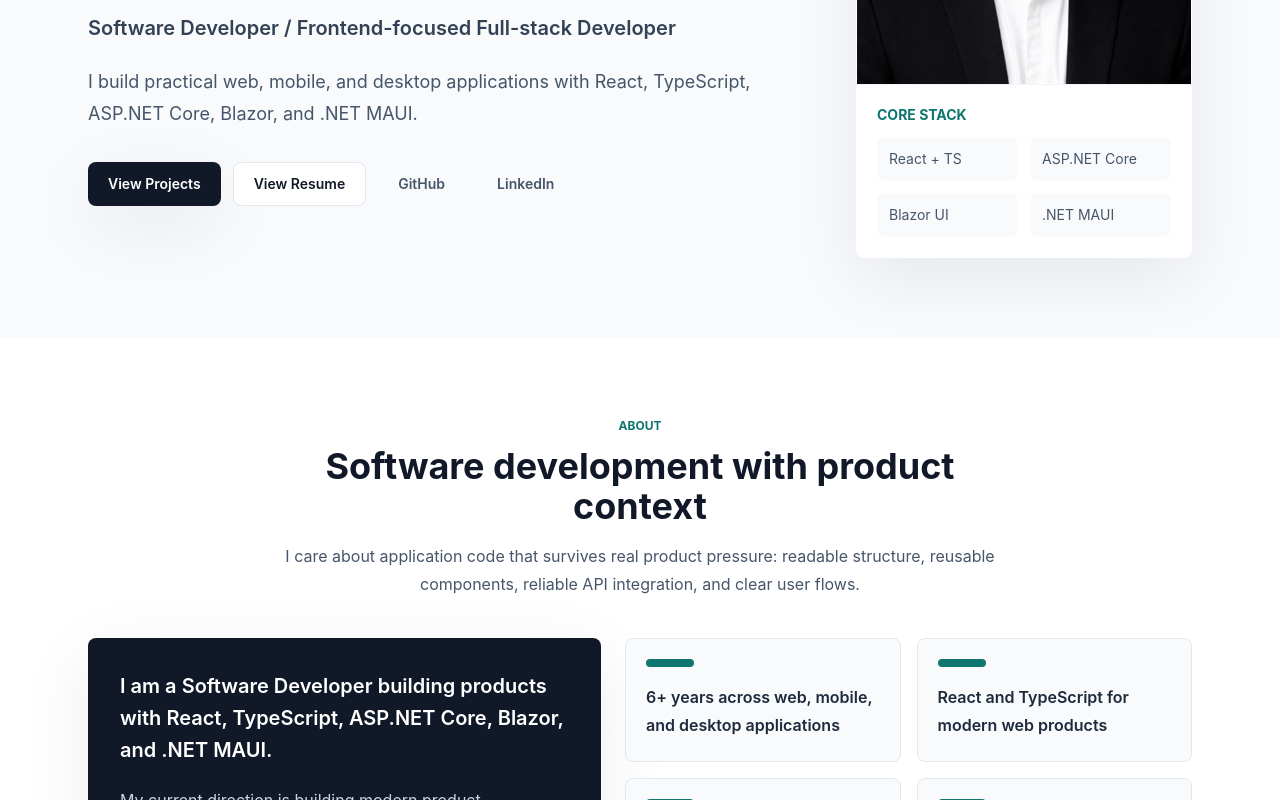
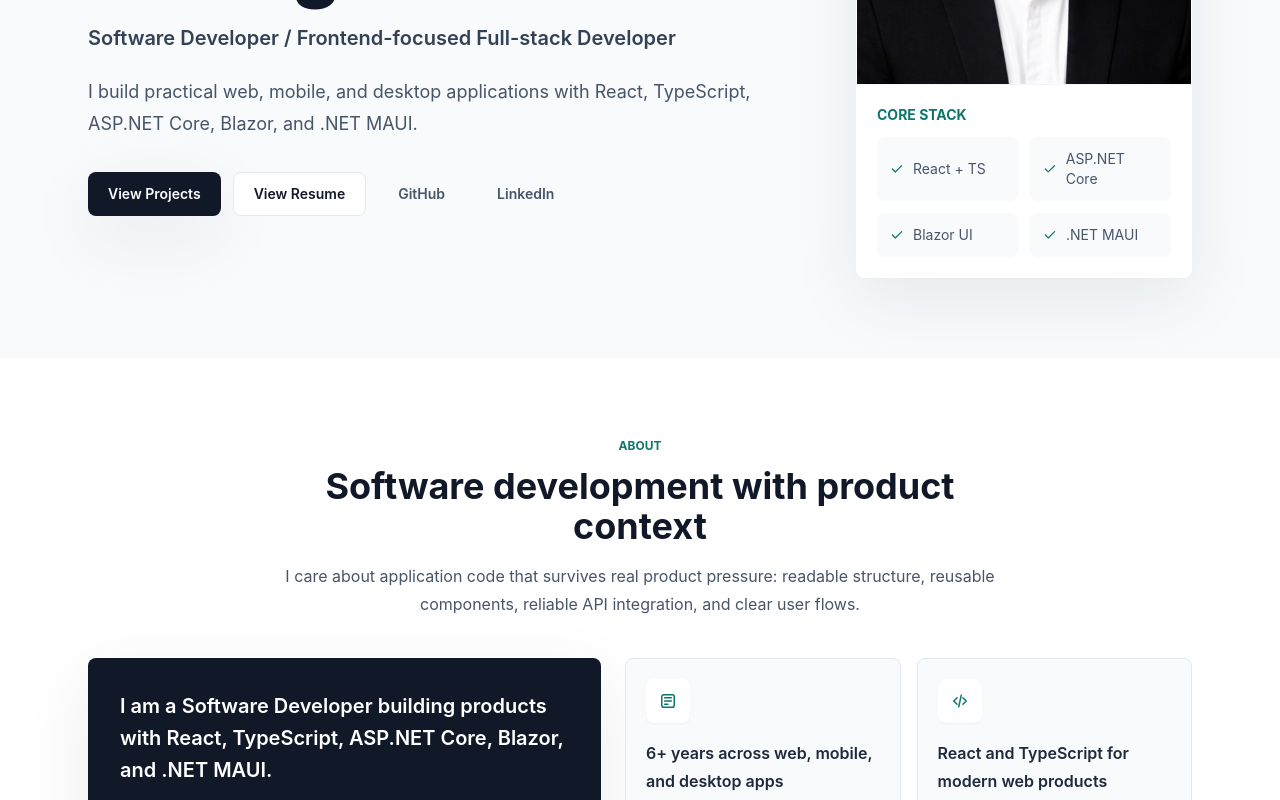
Before and after one commit to mhrastegari/mhrastegari.github.io, a React (Vite) app: page / in a window 1280 px wide. Shown: the part 480-1280 px from the top of the page. Built offline with nearby package versions, Linux system fonts and the light colour scheme.

Commit message:
add some icons

```diff
--- /dev/null
+++ b/src/common/components/Icon/Icon.tsx
@@ -0,0 +1,68 @@
+import { SVGProps } from 'react';
+
+export type IconName =
+  | 'app'
+  | 'briefcase'
+  | 'check'
+  | 'code'
+  | 'database'
+  | 'external'
+  | 'layers'
+  | 'server'
+  | 'spark'
+  | 'tool'
+  | 'web';
+
+interface IIconProps extends SVGProps<SVGSVGElement> {
+  name: IconName;
+}
+
+const paths: Record<IconName, string[]> = {
+  app: [
+    'M7 4.5h10A2.5 2.5 0 0 1 19.5 7v10a2.5 2.5 0 0 1-2.5 2.5H7A2.5 2.5 0 0 1 4.5 17V7A2.5 2.5 0 0 1 7 4.5Z',
+    'M8 8h8M8 12h8M8 16h4',
+  ],
+  briefcase: [
+    'M8.5 7.5V6A2.5 2.5 0 0 1 11 3.5h2A2.5 2.5 0 0 1 15.5 6v1.5',
+    'M4.5 8.5h15v9A2.5 2.5 0 0 1 17 20H7a2.5 2.5 0 0 1-2.5-2.5v-9Z',
+    'M4.5 12.5h15',
+  ],
+  check: ['m5 12 4.5 4.5L19 7'],
+  code: ['m8.5 8-4 4 4 4', 'm15.5 8 4 4-4 4', 'm13.5 5-3 14'],
+  database: [
+    'M5 7c0-1.7 3.1-3 7-3s7 1.3 7 3-3.1 3-7 3-7-1.3-7-3Z',
+    'M5 7v5c0 1.7 3.1 3 7 3s7-1.3 7-3V7',
+    'M5 12v5c0 1.7 3.1 3 7 3s7-1.3 7-3v-5',
+  ],
+  external: ['M8 8h8v8', 'M16 8 7.5 16.5', 'M6 5.5h-1.5v14h14V18'],
+  layers: ['m12 4 8 4-8 4-8-4 8-4Z', 'm4 12 8 4 8-4', 'm4 16 8 4 8-4'],
+  server: ['M5 5.5h14v5H5v-5Z', 'M5 13.5h14v5H5v-5Z', 'M8 8h.01M8 16h.01'],
+  spark: ['M12 3.5 14.1 9l5.4 2-5.4 2L12 18.5 9.9 13l-5.4-2 5.4-2L12 3.5Z'],
+  tool: [
+    'M14.7 6.3a4 4 0 0 0-5 5L4.5 16.5a2.1 2.1 0 0 0 3 3l5.2-5.2a4 4 0 0 0 5-5l-2.5 2.5-3-3 2.5-2.5Z',
+  ],
+  web: [
+    'M12 20.5a8.5 8.5 0 1 0 0-17 8.5 8.5 0 0 0 0 17Z',
+    'M3.5 12h17',
+    'M12 3.5c2.3 2.5 3.4 5.3 3.4 8.5s-1.1 6-3.4 8.5c-2.3-2.5-3.4-5.3-3.4-8.5s1.1-6 3.4-8.5Z',
+  ],
+};
+
+export function Icon({ name, ...rest }: IIconProps) {
+  return (
+    <svg
+      viewBox="0 0 24 24"
+      fill="none"
+      stroke="currentColor"
+      strokeWidth="1.8"
+      strokeLinecap="round"
+      strokeLinejoin="round"
+      aria-hidden="true"
+      {...rest}
+    >
+      {paths[name].map((path) => (
+        <path key={path} d={path} />
+      ))}
+    </svg>
+  );
+}
--- /dev/null
+++ b/src/common/components/Icon/index.ts
@@ -0,0 +1 @@
+export * from './Icon';
--- a/src/common/models/portfolio/IPortfolio.ts
+++ b/src/common/models/portfolio/IPortfolio.ts
@@ -1,3 +1,5 @@
+import type { IconName } from '@components/Icon';
+
 export interface ILink {
   title: string;
   href: string;
@@ -17,11 +19,13 @@ export interface IProject {
   description: string;
   stack: string[];
   color: string;
+  icon: IconName;
   href?: string;
   image?: string;
 }
 
 export interface ISkillGroup {
   title: string;
+  icon: IconName;
   items: string[];
 }
--- a/src/common/pages/index/AboutSection.tsx
+++ b/src/common/pages/index/AboutSection.tsx
@@ -1,11 +1,24 @@
+import { Icon, IconName } from '@components/Icon';
 import { SectionTitle } from '@components/SectionTitle';
 
 const items = [
-  '6+ years across web, mobile, and desktop applications',
-  'React and TypeScript for modern web products',
-  'ASP.NET Core, REST APIs, EF Core, and PostgreSQL',
-  'Blazor, Bit Platform, .NET MAUI, and Xamarin experience',
-];
+  {
+    icon: 'app',
+    text: '6+ years across web, mobile, and desktop apps',
+  },
+  {
+    icon: 'code',
+    text: 'React and TypeScript for modern web products',
+  },
+  {
+    icon: 'server',
+    text: 'ASP.NET Core, REST APIs, EF Core, and PostgreSQL',
+  },
+  {
+    icon: 'layers',
+    text: 'Blazor, Bit Platform, .NET MAUI, and Xamarin experience',
+  },
+] satisfies { icon: IconName; text: string }[];
 
 export function AboutSection() {
   return (
@@ -34,11 +47,13 @@ export function AboutSection() {
           <div className="grid gap-4 sm:grid-cols-2">
             {items.map((item) => (
               <div
-                key={item}
+                key={item.text}
                 className="rounded-lg border border-slate-200 bg-slate-50 p-5"
               >
-                <div className="mb-4 h-2 w-12 rounded bg-accent" />
-                <p className="font-semibold leading-7 text-slate-800">{item}</p>
+                <div className="mb-4 flex h-11 w-11 items-center justify-center rounded-lg bg-white text-accent shadow-sm">
+                  <Icon name={item.icon} className="h-5 w-5" />
+                </div>
+                <p className="font-semibold leading-7 text-slate-800">{item.text}</p>
               </div>
             ))}
           </div>
--- a/src/common/pages/index/ExperienceSection.tsx
+++ b/src/common/pages/index/ExperienceSection.tsx
@@ -1,3 +1,4 @@
+import { Icon } from '@components/Icon';
 import { SectionTitle } from '@components/SectionTitle';
 import { experiences } from '@shared/profile';
 
@@ -17,6 +18,10 @@ export function ExperienceSection() {
               className="grid gap-6 rounded-lg border border-slate-200 bg-white p-6 shadow-sm md:grid-cols-[0.34fr_0.66fr]"
             >
               <div>
+                <div className="mb-4 flex h-11 w-11 items-center justify-center rounded-lg bg-teal-50 text-accent">
+                  <Icon name="briefcase" className="h-5 w-5" />
+                </div>
+
                 <div className="text-sm font-bold text-accent">{experience.period}</div>
 
                 <h3 className="mt-2 text-xl font-bold text-ink">
@@ -33,7 +38,9 @@ export function ExperienceSection() {
               <ul className="space-y-2 rounded-lg bg-slate-50 p-4 text-sm text-slate-700">
                 {experience.highlights.map((highlight) => (
                   <li key={highlight} className="flex gap-3 leading-7">
-                    <span className="mt-3 h-1.5 w-1.5 shrink-0 rounded-full bg-accent" />
+                    <span className="mt-1.5 flex h-5 w-5 shrink-0 items-center justify-center rounded bg-white text-accent">
+                      <Icon name="check" className="h-3.5 w-3.5" />
+                    </span>
                     <span>{highlight}</span>
                   </li>
                 ))}
--- a/src/common/pages/index/HeroSection.tsx
+++ b/src/common/pages/index/HeroSection.tsx
@@ -1,5 +1,8 @@
 import { Button } from '@components/Button';
+import { Icon } from '@components/Icon';
 import { profileLinks, resumeHref } from '@shared/profile';
+
+const coreStack = ['React + TS', 'ASP.NET Core', 'Blazor UI', '.NET MAUI'];
 
 export function HeroSection() {
   const github = profileLinks.find((link) => link.title === 'GitHub');
@@ -100,10 +103,15 @@ export function HeroSection() {
               <div className="text-sm font-bold uppercase text-accent">Core Stack</div>
 
               <div className="mt-3 grid grid-cols-2 gap-3 text-sm text-slate-600">
-                <span className="rounded-lg bg-slate-50 p-3">React + TS</span>
-                <span className="rounded-lg bg-slate-50 p-3">ASP.NET Core</span>
-                <span className="rounded-lg bg-slate-50 p-3">Blazor UI</span>
-                <span className="rounded-lg bg-slate-50 p-3">.NET MAUI</span>
+                {coreStack.map((item) => (
+                  <span
+                    key={item}
+                    className="flex items-center gap-2 rounded-lg bg-slate-50 p-3"
+                  >
+                    <Icon name="check" className="h-4 w-4 text-accent" />
+                    {item}
+                  </span>
+                ))}
               </div>
             </div>
           </div>
--- a/src/common/pages/index/ProjectsSection.tsx
+++ b/src/common/pages/index/ProjectsSection.tsx
@@ -1,3 +1,4 @@
+import { Icon } from '@components/Icon';
 import { SectionTitle } from '@components/SectionTitle';
 import { projects } from '@shared/profile';
 
@@ -37,9 +38,15 @@ export function ProjectsSection() {
               )}
 
               <div className="flex flex-1 flex-col p-6">
-                <div className="text-xs font-bold uppercase text-accent">
-                  {project.type}
+                <div className="flex items-center gap-3">
+                  <div className="flex h-10 w-10 items-center justify-center rounded-lg bg-white text-accent shadow-sm">
+                    <Icon name={project.icon} className="h-5 w-5" />
+                  </div>
+                  <div className="text-xs font-bold uppercase text-accent">
+                    {project.type}
+                  </div>
                 </div>
+
                 <h3 className="mt-3 text-2xl font-bold text-ink">{project.title}</h3>
                 <p className="mt-3 flex-1 leading-7 text-slate-600">
                   {project.description}
@@ -59,9 +66,10 @@ export function ProjectsSection() {
                     href={project.href}
                     target="_blank"
                     rel="noreferrer"
-                    className="mt-5 text-sm font-bold text-accent hover:text-teal-800"
+                    className="mt-5 inline-flex items-center gap-2 text-sm font-bold text-accent hover:text-teal-800"
                   >
                     View project
+                    <Icon name="external" className="h-4 w-4" />
                   </a>
                 )}
               </div>
--- a/src/common/pages/index/SkillsSection.tsx
+++ b/src/common/pages/index/SkillsSection.tsx
@@ -1,3 +1,4 @@
+import { Icon } from '@components/Icon';
 import { SectionTitle } from '@components/SectionTitle';
 import { skillGroups } from '@shared/profile';
 
@@ -16,7 +17,13 @@ export function SkillsSection() {
               key={group.title}
               className="rounded-lg border border-slate-200 bg-white p-6 shadow-sm"
             >
-              <h3 className="text-lg font-bold text-ink">{group.title}</h3>
+              <div className="flex items-center gap-3">
+                <div className="flex h-10 w-10 items-center justify-center rounded-lg bg-teal-50 text-accent">
+                  <Icon name={group.icon} className="h-5 w-5" />
+                </div>
+                <h3 className="text-lg font-bold text-ink">{group.title}</h3>
+              </div>
+
               <div className="mt-5 flex flex-wrap gap-2">
                 {group.items.map((item) => (
                   <span
--- a/src/common/shared/profile.ts
+++ b/src/common/shared/profile.ts
@@ -71,6 +71,7 @@ export const projects: IProject[] = [
     description: 'Project templates and Blazor UI component work for reusable .NET application foundations.',
     stack: ['Blazor', 'C#', 'Bit Platform', 'UI Components'],
     color: '#0065ef',
+    icon: 'layers',
     href: 'https://github.com/bitfoundation/bitplatform',
     image: '/bit-icon-512.png',
   },
@@ -80,6 +81,7 @@ export const projects: IProject[] = [
     description: 'Travel and tourism product interfaces built with React, TypeScript, Tailwind, and ASP.NET Core APIs.',
     stack: ['React.js', 'TypeScript', 'Tailwind', 'PWA', 'C#', 'ASP.NET Core'],
     color: '#578993',
+    icon: 'web',
     href: 'https://maccan.travel/en/',
     image: '/maccan.svg',
   },
@@ -89,6 +91,7 @@ export const projects: IProject[] = [
     description: 'A cross-platform women’s health app built with Blazor, .NET MAUI, and ASP.NET Core.',
     stack: ['C#', 'ASP.NET Core', 'Blazor', '.NET MAUI', 'Cross-platform UI'],
     color: '#ffffff',
+    icon: 'app',
     href: 'https://play.google.com/store/apps/details?id=com.wetime.periodtracker',
     image: '/wetime.png',
   },
@@ -98,6 +101,7 @@ export const projects: IProject[] = [
     description: 'A cross-platform file-management and storage product for Functionland.',
     stack: ['.NET MAUI', 'Blazor', 'C#', 'Storage Workflows'],
     color: '#328c8c',
+    icon: 'database',
     href: 'https://github.com/Functionland/Fx-Files',
     image: '/fxfiles.png',
   },
@@ -106,6 +110,7 @@ export const projects: IProject[] = [
 export const skillGroups: ISkillGroup[] = [
   {
     title: 'Frontend',
+    icon: 'code',
     items: [
       'React',
       'TypeScript',
@@ -119,6 +124,7 @@ export const skillGroups: ISkillGroup[] = [
   },
   {
     title: 'Backend',
+    icon: 'server',
     items: [
       'C#',
       'ASP.NET Core',
@@ -129,18 +135,19 @@ export const skillGroups: ISkillGroup[] = [
     ],
   },
   {
-    title: '.NET & Cross-platform',
+    title: '.NET',
+    icon: 'app',
     items: [
       'Blazor',
       '.NET MAUI',
       'Xamarin',
       'UWP',
       'Hybrid apps',
-      'Cross-platform UI',
     ],
   },
   {
     title: 'Tools',
+    icon: 'tool',
     items: [
       'GitHub',
       'Figma',
```
